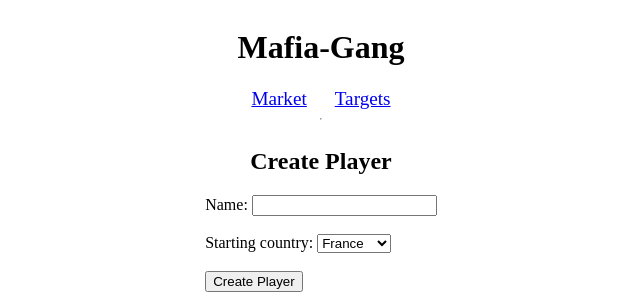
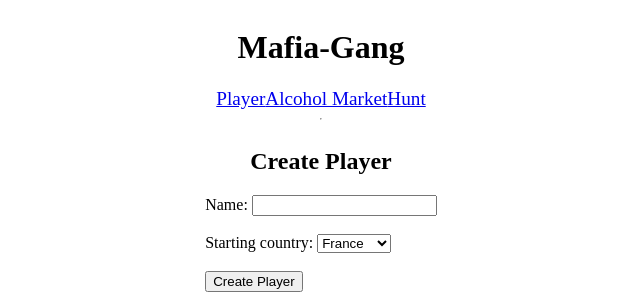
Before and after one commit to carolinebvlt/mafia-gang, a Flask app: page / in a window 1280 px wide. Shown: the top 300 px of the page, without its empty margins (319-959 px from the left). Run offline with Flask 3, Linux system fonts and the light colour scheme; data that the repository does not hold is empty.

Commit message:
add hunt page

```diff
--- a/app.py
+++ b/app.py
@@ -131,5 +131,16 @@
 
     return redirect("/market")
 
+@app.route("/hunt")
+def hunt():
+
+    player_id = session.get("player_id")
+    player = game.get_player(player_id)
+
+    return render_template(
+        "hunt.html",
+        player=player,
+        countries=COUNTRIES
+    )
 
 app.run(debug=True)
--- a/templates/base.html
+++ b/templates/base.html
@@ -44,8 +44,9 @@
 
     {% endif %}
     <nav id="main_nav">
-        <a href="/market">Market</a>
-        <a href="/targets">Targets</a>
+        <a href="/player">Player</a>
+        <a href="/market">Alcohol Market</a>
+        <a href="/hunt">Hunt</a>
     </nav>
 
 </header>
--- /dev/null
+++ b/templates/hunt.html
@@ -0,0 +1,6 @@
+{% extends "base.html" %}
+
+{% block content %}
+<h2>Hunt</h2>
+Ammo : {{player['ammo']}}
+{% endblock %}
```
